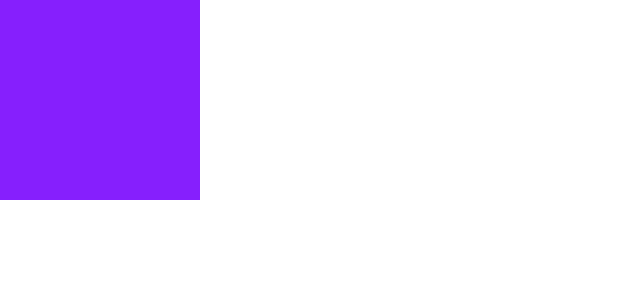
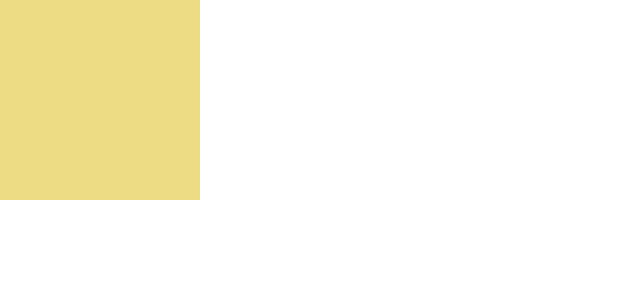
Before and after one commit to rev-bar/ReactLifeCycle, a React (Create React App) app: page / in a window 1280 px wide. Shown: the top 300 px of the page, without its empty margins (0-640 px from the left). Built offline with nearby package versions, Linux system fonts and the light colour scheme.

Commit message:
random color using state

```diff
--- a/src/components/RandomBoxColor.js
+++ b/src/components/RandomBoxColor.js
@@ -8,9 +8,14 @@ class RandomBoxColor extends React.Component{
         super (props);
 
         this.state = {
-
             color : this.getRandomColor()
         }
+    }
+
+    componentDidMount (){
+        setInterval(()=> {
+            this.setState({color: this.getRandomColor() })
+        },1000  );
     }
 
 
```
Also changed, not shown: 1 other file (tests, documents, lock files or other folders).
